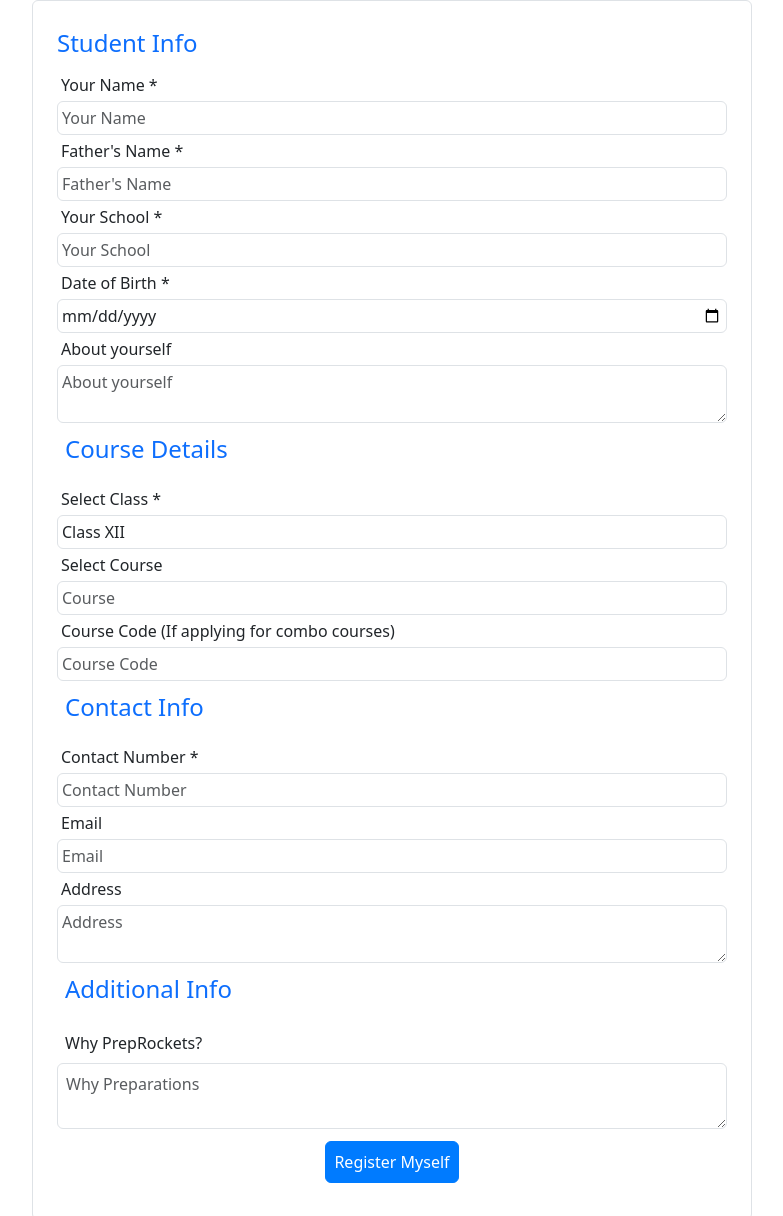
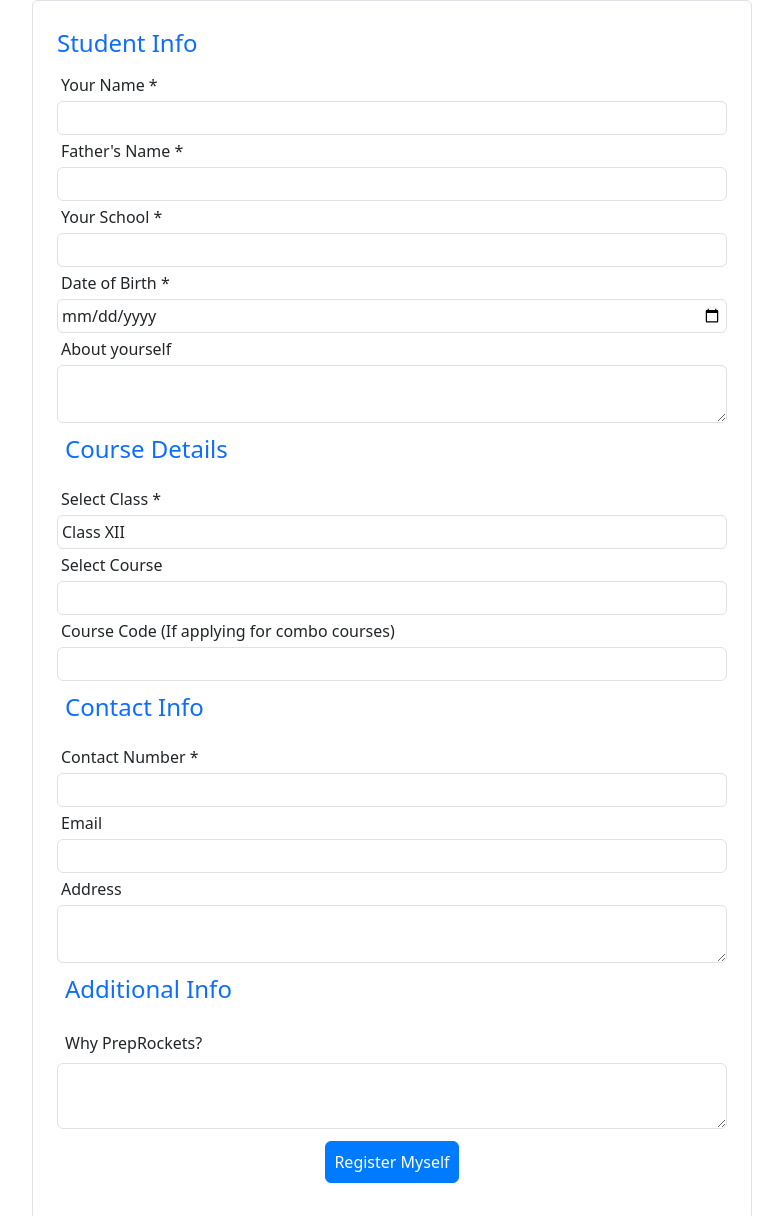
Before and after one commit to harisaini778/PrepRockets, a website: page admission.html in a window 1280 px wide. Shown: the part 2251-3467 px from the top of the page, without its empty margins (248-1031 px from the left). Drawn offline with nearby package versions, Linux system fonts and the light colour scheme; files that its build step writes are made by us from their sources.

Commit message:
corrected the registration form

```diff
--- a/admission.html
+++ b/admission.html
@@ -490,23 +490,23 @@
                                     <legend class="text-primary">Student Info</legend>
                                     <div class="form-group">
                                         <label for="name" class="p-1">Your Name *</label>
-                                        <input type="text" class="form-control p-1" name="name" id="name" placeholder="Your Name" required>
+                                        <input type="text" class="form-control p-1" name="name" id="name" required>
                                     </div>
                                     <div class="form-group">
                                         <label for="fname" class="p-1">Father's Name *</label>
-                                        <input type="text" class="form-control p-1" name="fname" id="fname" placeholder="Father's Name" required>
+                                        <input type="text" class="form-control p-1" name="fname" id="fname"  required>
                                     </div>
                                     <div class="form-group">
                                         <label for="sname" class="p-1">Your School *</label>
-                                        <input type="text" class="form-control p-1" name="sname" id="sname" placeholder="Your School" required>
+                                        <input type="text" class="form-control p-1" name="sname" id="sname" required>
                                     </div>
                                     <div class="form-group">
                                         <label for="dob" class="p-1">Date of Birth *</label>
-                                        <input type="date" class="form-control p-1" name="dob" id="dob" placeholder="Date of Birth" required>
+                                        <input type="date" class="form-control p-1" name="dob" id="dob"  required>
                                     </div>
                                     <div class="form-group" >
                                         <label for="about" class="p-1">About yourself</label>
-                                        <textarea class="form-control p-1" name="about" id="about" placeholder="About yourself"></textarea>
+                                        <textarea class="form-control p-1" name="about" id="about" ></textarea>
                                     </div>
                                 </fieldset>
                                 <fieldset>
@@ -522,33 +522,33 @@
                                     </div>
                                     <div class="form-group">
                                         <label for="course" class="p-1">Select Course</label>
-                                        <input class="form-control p-1" id="course" name="course" placeholder="Course">
+                                        <input class="form-control p-1" id="course" name="course" >
                                     </div>
                                     <div class="form-group">
                                         <label for="courseCode" class="p-1">Course Code (If applying for combo courses)</label>
-                                        <input class="form-control p-1" id="courseCode" name="courseCode" placeholder="Course Code">
+                                        <input class="form-control p-1" id="courseCode" name="courseCode">
                                     </div>
                                 </fieldset>
                                 <fieldset>
                                     <legend class="text-primary p-2">Contact Info</legend>
                                     <div class="form-group">
                                         <label for="phone" class="p-1">Contact Number *</label>
-                                        <input type="text" class="form-control p-1" name="phone" id="phone" placeholder="Contact Number" required>
+                                        <input type="text" class="form-control p-1" name="phone" id="phone"  required>
                                     </div>
                                     <div class="form-group">
                                         <label for="email" class="p-1">Email</label>
-                                        <input type="email" class="form-control p-1" name="email" id="email" placeholder="Email">
+                                        <input type="email" class="form-control p-1" name="email" id="email">
                                     </div>
                                     <div class="form-group">
                                         <label for="address" class="p-1">Address</label>
-                                        <textarea class="form-control p-1" name="address" id="address" placeholder="Address"></textarea>
+                                        <textarea class="form-control p-1" name="address" id="address" ></textarea>
                                     </div>
                                 </fieldset>
                                 <fieldset>
                                     <legend class="text-primary p-2">Additional Info</legend>
                                     <div class="form-group">
                                         <label for="whyPrepRockets" class="p-2">Why PrepRockets?</label>
-                                        <textarea class="form-control p-2" name="whyPrepRockets" id="whyPrepRockets" placeholder="Why Preparations"></textarea>
+                                        <textarea class="form-control p-2" name="whyPrepRockets" id="whyPrepRockets" ></textarea>
                                     </div>
                                 </fieldset>
                                 <div class="text-center p-1" >
```
